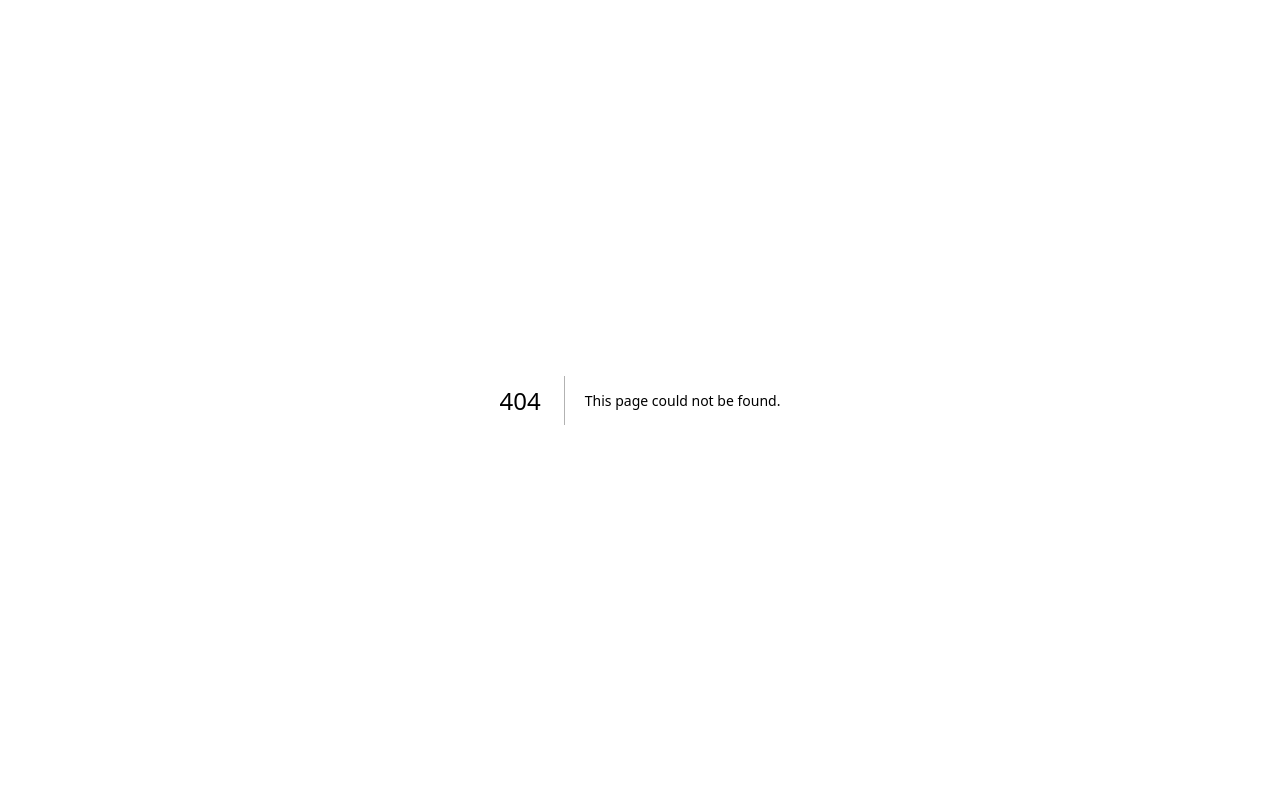
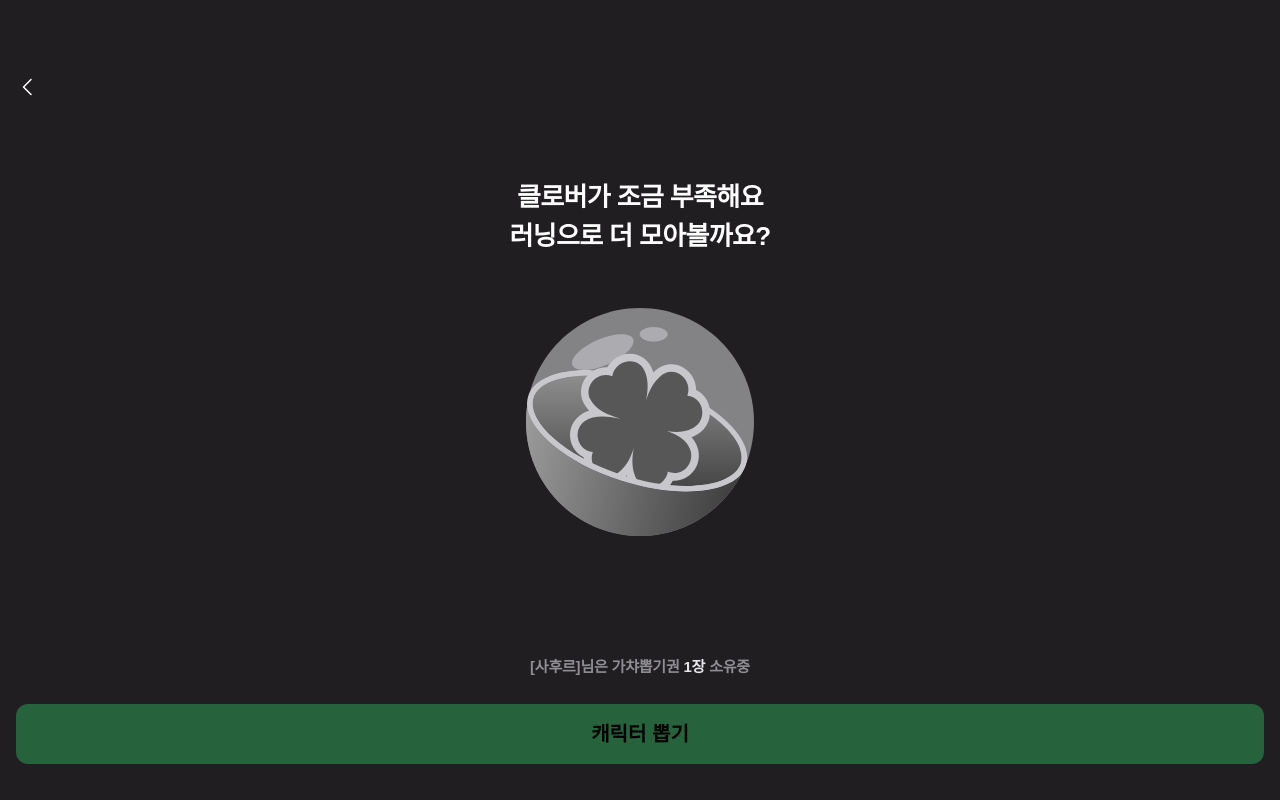
Before and after one commit to dnd-side-project/dnd-13th-6-frontend, a Next.js app in the folder web/: page /badge-collection/gacha in a window 1280 px wide. Before the commit this address had no page. Built offline with nearby package versions, Linux system fonts and the light colour scheme.

Commit message:
feat: 가차뽑기 직전 페이지

```diff
--- /dev/null
+++ b/web/app/badge-collection/gacha/page.tsx
@@ -0,0 +1,44 @@
+import React from 'react';
+import Image from 'next/image';
+import Button from '@/components/common/Button';
+
+function Page() {
+  const clover = 2;
+  const validateCount = () => {
+    return clover / 10 >= 1;
+  };
+
+  return (
+    <div className="relative flex flex-grow flex-col items-center">
+      <p className="onboarding mt-[47px] text-center whitespace-pre-line">
+        {validateCount()
+          ? `오늘의 행운\n배지를 뽑아보세요!`
+          : `클로버가 조금 부족해요\n러닝으로 더 모아볼까요?`}
+      </p>
+
+      <Image
+        src={
+          validateCount()
+            ? '/assets/gacha/pickgachaball.svg'
+            : '/assets/gacha/disabledgachaball.svg'
+        }
+        alt={'가챠공'}
+        width={validateCount() ? 270 : 228}
+        height={validateCount() ? 270 : 228}
+        className="mx-auto mt-[52px]"
+      />
+
+      <div className="absolute bottom-0 w-full">
+        <p className="pretendard-headline2 text-gray-60 mb-[26px] text-center">
+          [사후르]님은 가챠뽑기권 <span className="text-gray-20">1장</span>{' '}
+          소유중
+        </p>
+        <Button className="mb-5 h-15 w-full" disabled={!validateCount()}>
+          캐릭터 뽑기
+        </Button>
+      </div>
+    </div>
+  );
+}
+
+export default Page;
--- a/web/app/globals.css
+++ b/web/app/globals.css
@@ -98,7 +98,9 @@
     .button-title5 {
         @apply font-semibold text-[1.25rem] text-black;
     }
-
+    .onboarding{
+        @apply font-bold text-[1.625rem]  tracking-[-0.025em]  ;
+    }
 }
 
 body {
--- a/web/components/gacha/GachaRewardCard.tsx
+++ b/web/components/gacha/GachaRewardCard.tsx
@@ -1,10 +1,18 @@
+'use client';
 import React from 'react';
 import Image from 'next/image';
 import CloverCountChip from '@/components/common/CloverCountChip';
 import Card from '@/components/main/Card';
+import { useRouter } from 'next/navigation';
 
 function GachaRewardCard() {
+  const router = useRouter();
   return (
+    <div
+      onClick={() => {
+        router.push('/badge-collection/gacha');
+      }}
+    >
       <Card className="bg-primary p-3">
         <div
           className="absolute inset-0 z-10"
@@ -29,6 +37,7 @@ function GachaRewardCard() {
           </div>
         </div>
       </Card>
+    </div>
   );
 }
 
--- a/web/configs/routeConfig.ts
+++ b/web/configs/routeConfig.ts
@@ -28,5 +28,6 @@ export const routeConfigs: Record<string, RouteConfig> = {
   },
   '/onboarding/onboarding-finish': { showHeader: true },
   '/main': { showHeader: true },
-  '/gacha': { showHeader: true, backHref: '/main', title: '뽑기' }
+  '/badge-collection': { showHeader: true, backHref: '/main', title: '뽑기' },
+  '/badge-collection/gacha': { showHeader: true, backHref: '/badge-collection' }
 };
```
Also changed, not shown: web/public/assets/gacha/disabledgachaball.svg (added), web/public/assets/gacha/pickgachaball.svg (added). Lines whose indentation alone changed are shown as unchanged.
